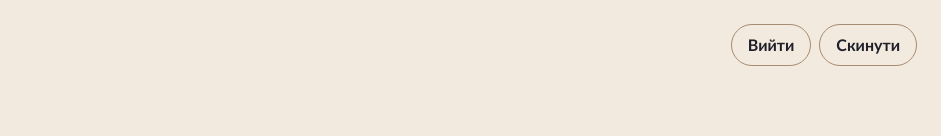
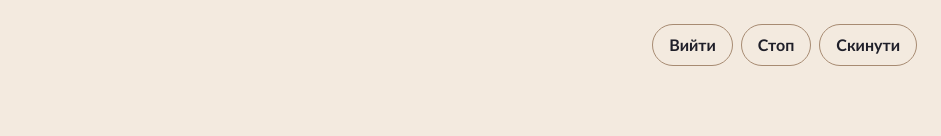
Before and after one commit to bohdandan/homelab, a React (Vite) app in the folder apps/kiosk/: page / in a window 1280 px wide. Both pictures are taken after a click on the button "10". Shown: the top 136 px of the page, without its empty margins (339-1280 px from the left). Built offline with nearby package versions, Linux system fonts and the light colour scheme.

Commit message:
Improve kiosk timer and calendar overflow

```diff
--- a/apps/kiosk/components/dashboard.tsx
+++ b/apps/kiosk/components/dashboard.tsx
@@ -14,6 +14,8 @@ import {
   getNextChineseCardIndex,
   getNextWeekday,
   getPinyinToneParts,
+  pauseTimer,
+  resumeTimer,
   getShuffledChineseCards,
   getTimerProgressRatio,
   getTimerRemainingMs,
@@ -238,6 +240,15 @@ export function Dashboard() {
   const timerProgressRatio = timer ? getTimerProgressRatio(timer, timerNowMs) : 0;
   const timerProgressOffset = timerCircleCircumference * (1 - timerProgressRatio);
   const timerLabel = formatTimerRemaining(timerRemainingMs);
+  const isTimerDone = timer !== null && timerRemainingMs === 0;
+  const isTimerPaused = timer?.pausedRemainingMs !== undefined && !isTimerDone;
+  const timerRingColor = isTimerDone
+    ? themeMode === "dracula"
+      ? "#50fa7b"
+      : "#2b9348"
+    : themeMode === "dracula"
+      ? "#ff79c6"
+      : "#8668b6";
   const upcomingList = getUpcomingEventList(config?.events, currentMinutes, currentDay, 6);
   const majorEvents = config?.majorEvents ?? defaultConfig.majorEvents ?? [];
   const calendarMonth = getCalendarMonth(now ?? new Date(), majorEvents);
@@ -262,6 +273,18 @@ export function Dashboard() {
           }
         : currentTimer
     );
+  };
+
+  const toggleTimerPaused = () => {
+    setTimer((currentTimer) => {
+      if (!currentTimer || getTimerRemainingMs(currentTimer, Date.now()) === 0) {
+        return currentTimer;
+      }
+
+      return currentTimer.pausedRemainingMs === undefined
+        ? pauseTimer(currentTimer, Date.now())
+        : resumeTimer(currentTimer, Date.now());
+    });
   };
 
   return (
@@ -381,9 +404,9 @@ export function Dashboard() {
 
         <aside className="min-h-0">
           <section
-            className={`min-h-[28rem] rounded-lg border ${theme.border} ${theme.card} p-4 shadow-2xl shadow-black/10 sm:p-5 lg:h-[calc(100vh-3rem)] lg:min-h-0 lg:p-5 xl:h-full xl:p-6`}
+            className={`flex min-h-[28rem] flex-col overflow-hidden rounded-lg border ${theme.border} ${theme.card} p-4 shadow-2xl shadow-black/10 sm:p-5 lg:h-[calc(100vh-3rem)] lg:min-h-0 lg:p-5 xl:h-full xl:p-6`}
           >
-            <div className="mb-5 grid grid-cols-2 gap-3">
+            <div className="mb-5 grid shrink-0 grid-cols-2 gap-3">
               <button
                 type="button"
                 className={`rounded-2xl border px-3 py-2 text-xl font-black transition sm:px-4 sm:py-3 sm:text-2xl ${
@@ -408,15 +431,15 @@ export function Dashboard() {
               </button>
             </div>
             {isCalendarOpen ? (
-              <div className="flex h-full min-h-0 flex-col">
-                <div className="mb-5 flex items-start justify-between gap-4">
+              <div className="flex min-h-0 flex-1 flex-col overflow-hidden">
+                <div className="mb-5 flex shrink-0 items-start justify-between gap-4">
                   <div>
                     <div className="text-2xl font-black capitalize tracking-normal sm:text-3xl">
                       {calendarMonth.label}
                     </div>
                   </div>
                 </div>
-                <div className="grid grid-cols-7 gap-1 text-center sm:gap-2">
+                <div className="grid shrink-0 grid-cols-7 gap-1 text-center sm:gap-2">
                   {["Пн", "Вт", "Ср", "Чт", "Пт", "Сб", "Нд"].map((day) => (
                     <div key={day} className={`text-sm font-black sm:text-lg ${theme.secondary}`}>
                       {day}
@@ -425,16 +448,16 @@ export function Dashboard() {
                   {calendarMonth.cells.map((cell) => (
                     <div
                       key={cell.date}
-                      className={`min-h-12 rounded-xl border p-1.5 text-left sm:min-h-16 sm:rounded-2xl sm:p-2 ${
+                      className={`aspect-square min-h-0 overflow-hidden rounded-xl border p-1.5 text-left sm:rounded-2xl sm:p-2 ${
                         cell.isToday ? calendarTodayCell : calendarCellBase
                       } ${cell.isCurrentMonth ? "" : "opacity-35"}`}
                     >
                       <div className="text-base font-black sm:text-xl">{cell.day}</div>
-                      <div className="mt-1 flex flex-wrap gap-0.5 sm:mt-2 sm:gap-1">
+                      <div className="mt-0.5 flex flex-wrap gap-0.5 overflow-hidden sm:mt-1 sm:gap-1">
                         {cell.majorEvents.map((event) => (
                           <span
                             key={`${event.date}-${event.title}`}
-                            className="grid h-5 w-5 place-items-center text-base font-black sm:h-7 sm:w-7 sm:text-xl"
+                            className="grid h-4 w-4 shrink-0 place-items-center text-sm font-black sm:h-6 sm:w-6 sm:text-lg"
                             title={event.title}
                           >
                             {event.icon ?? "★"}
@@ -446,7 +469,7 @@ export function Dashboard() {
                 </div>
                 <div className="mt-5 min-h-0 flex-1 overflow-hidden">
                   <div className="mb-3 text-xl font-black sm:text-2xl">Найближчі чекуньки</div>
-                  <div className="h-full max-h-72 space-y-3 overflow-y-auto pr-1 lg:max-h-none">
+                  <div className="max-h-[28vh] space-y-3 overflow-y-auto pr-1 lg:max-h-full">
                     {upcomingMajorEvents.length > 0 ? (
                       upcomingMajorEvents.map((event) => (
                         <div
@@ -517,6 +540,14 @@ export function Dashboard() {
             <button
               type="button"
               className={`rounded-full border ${theme.border} ${theme.card} px-4 py-2 text-sm font-black sm:text-base`}
+              onClick={toggleTimerPaused}
+              disabled={isTimerDone}
+            >
+              {isTimerPaused ? "Далі" : "Стоп"}
+            </button>
+            <button
+              type="button"
+              className={`rounded-full border ${theme.border} ${theme.card} px-4 py-2 text-sm font-black sm:text-base`}
               onClick={resetTimer}
             >
               Скинути
@@ -544,7 +575,7 @@ export function Dashboard() {
                 cy="170"
                 r={timerCircleRadius}
                 fill="none"
-                stroke={themeMode === "dracula" ? "#ff79c6" : "#8668b6"}
+                stroke={timerRingColor}
                 strokeLinecap="round"
                 strokeWidth="22"
                 strokeDasharray={timerCircleCircumference}
@@ -556,7 +587,7 @@ export function Dashboard() {
                 {timerLabel}
               </div>
               <div className={`mt-4 text-2xl font-black sm:text-4xl ${theme.secondary}`}>
-                {timerRemainingMs === 0 ? "Готово!" : "Таймер"}
+                {isTimerDone ? "Готово!" : isTimerPaused ? "Пауза" : "Таймер"}
               </div>
             </div>
           </div>
--- a/apps/kiosk/lib/routine.ts
+++ b/apps/kiosk/lib/routine.ts
@@ -189,7 +189,11 @@ export function minutesUntilEvent(minutes: number): string {
 }
 
 export function getTimerRemainingMs(timer: TimerState, nowMs: number): number {
-  return Math.max(0, timer.durationMs - (nowMs - timer.startedAtMs));
+  if (timer.pausedRemainingMs !== undefined) {
+    return Math.min(timer.durationMs, Math.max(0, timer.pausedRemainingMs));
+  }
+
+  return Math.min(timer.durationMs, Math.max(0, timer.durationMs - (nowMs - timer.startedAtMs)));
 }
 
 export function getTimerProgressRatio(timer: TimerState, nowMs: number): number {
@@ -207,6 +211,22 @@ export function formatTimerRemaining(remainingMs: number): string {
   const seconds = safeRemainingSeconds % 60;
 
   return `${String(minutes).padStart(2, "0")}:${String(seconds).padStart(2, "0")}`;
+}
+
+export function pauseTimer(timer: TimerState, nowMs: number): TimerState {
+  return {
+    ...timer,
+    pausedRemainingMs: getTimerRemainingMs(timer, nowMs)
+  };
+}
+
+export function resumeTimer(timer: TimerState, nowMs: number): TimerState {
+  const remainingMs = getTimerRemainingMs(timer, nowMs);
+
+  return {
+    durationMs: timer.durationMs,
+    startedAtMs: nowMs - (timer.durationMs - remainingMs)
+  };
 }
 
 export function shouldShowNextEventCountdown(nextEvent: NextEvent | null): boolean {
--- a/apps/kiosk/lib/types.ts
+++ b/apps/kiosk/lib/types.ts
@@ -78,6 +78,7 @@ export type ToneColorScheme = {
 export type TimerState = {
   durationMs: number;
   startedAtMs: number;
+  pausedRemainingMs?: number;
 };
 
 export type DashboardConfig = {
```
Also changed, not shown: 1 other file (tests, documents, lock files or other folders).
